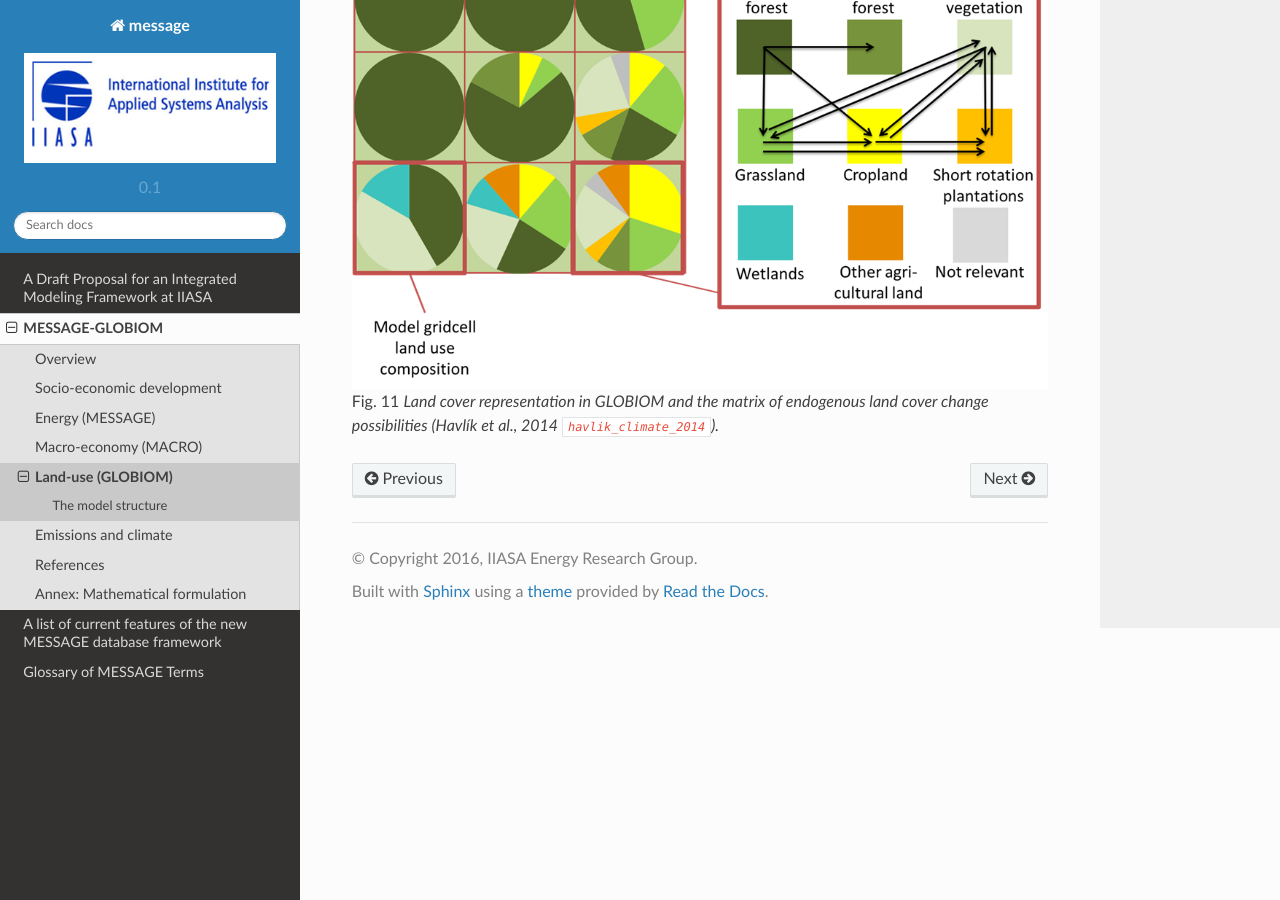
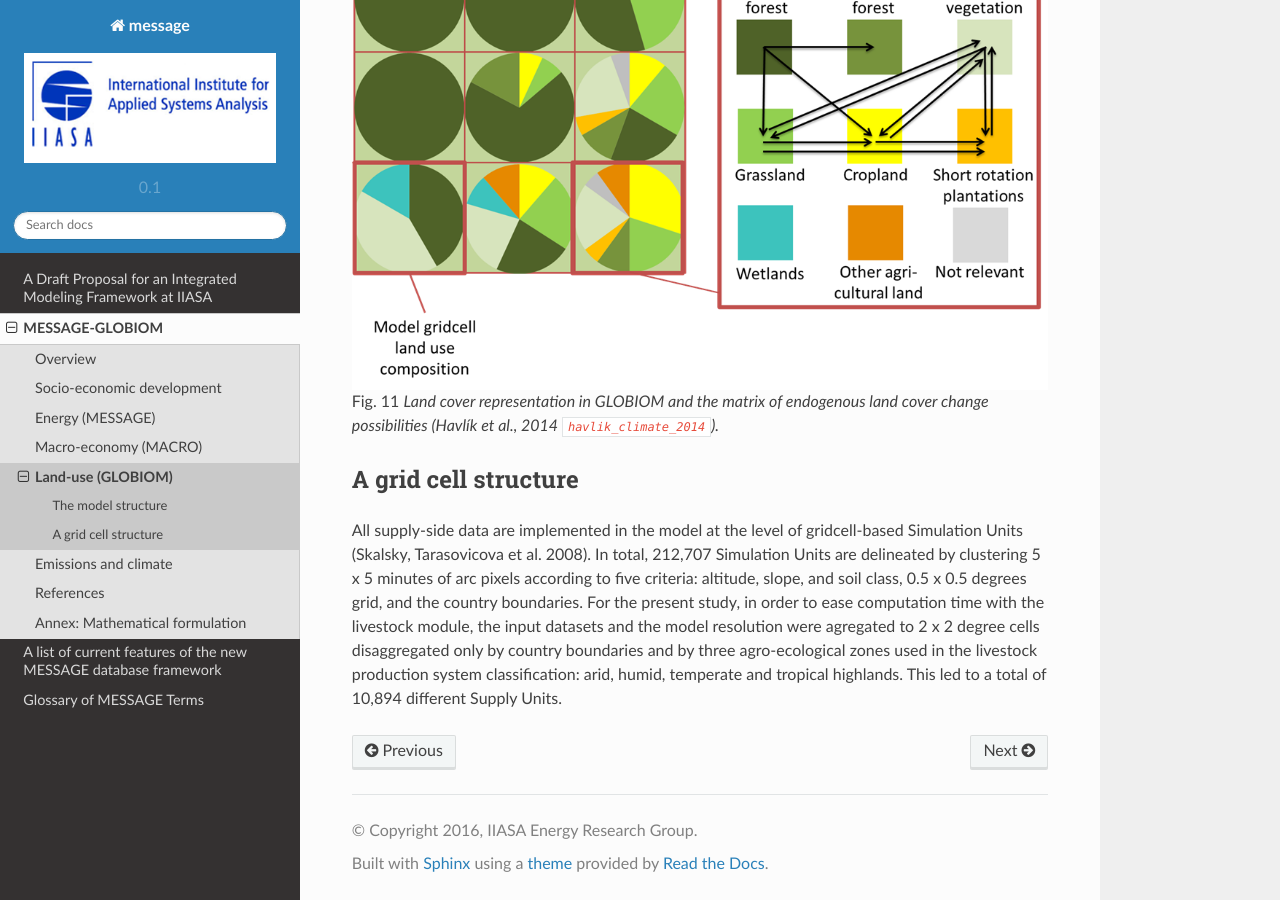
Before and after one commit to yiyi1991/message-ix-models, a Sphinx documentation site: the page built from doc/global/source/message_globiom/land_use/index.rst, in a window 1280 px wide and 900 px high, scrolled down 1078 px. Built offline with Sphinx 7.4.7 and the Read the Docs theme 2.0.0, drawn with Linux system fonts in a browser that asks for light colours; pages that are not in the unit, such as notebooks, are missing from menus; cross-references to code outside the pages are shown as plain code.

Commit message:
A grid cell structure inserted

```diff
--- a/doc/global/source/message_globiom/land_use/index.rst
+++ b/doc/global/source/message_globiom/land_use/index.rst
@@ -15,3 +15,7 @@
    :width: 900px
 
    Land cover representation in GLOBIOM and the matrix of endogenous land cover change possibilities (Havlík et al., 2014 :cite:`havlik_climate_2014`).
+
+A grid cell structure
+----
+All supply-side data are implemented in the model at the level of gridcell-based Simulation Units (Skalsky, Tarasovicova et al. 2008). In total, 212,707 Simulation Units are delineated by clustering 5 x 5 minutes of arc pixels according to five criteria: altitude, slope, and soil class, 0.5 x 0.5 degrees grid, and the country boundaries. For the present study, in order to ease computation time with the livestock module, the input datasets and the model resolution were agregated to 2 x 2 degree cells disaggregated only by country boundaries and by three agro-ecological zones used in the livestock production system classification: arid, humid, temperate and tropical highlands. This led to a total of 10,894 different Supply Units.
```
